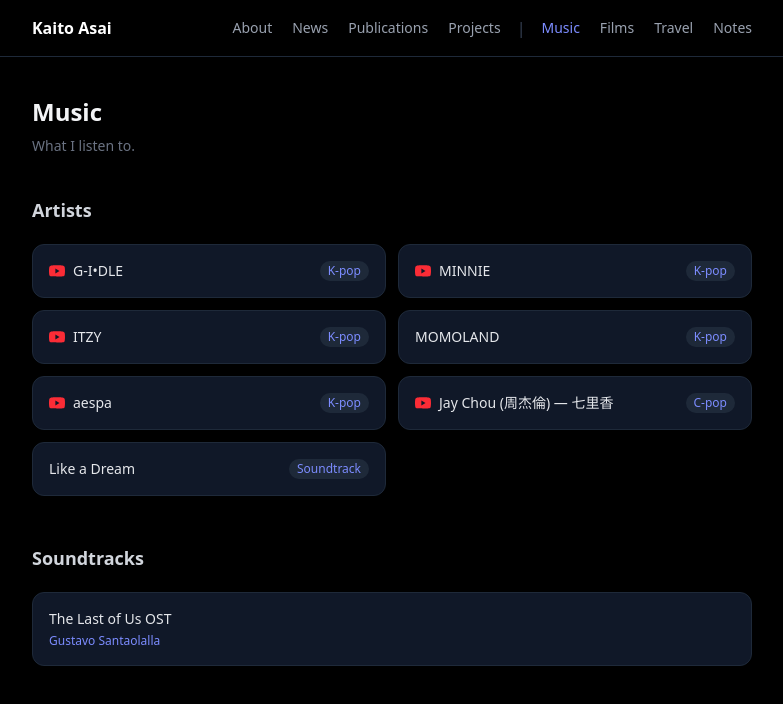
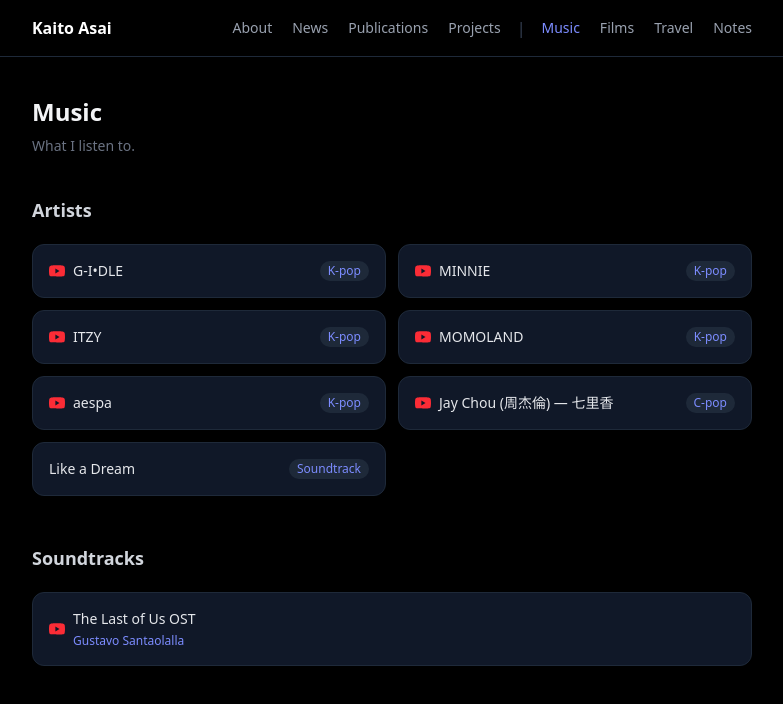
Before and after one commit to s1280061/my-portfolio, a Next.js app: page /music in a window 1280 px wide. Shown: the top 704 px of the page, without its empty margins (248-1031 px from the left). Built offline with nearby package versions, Linux system fonts and the light colour scheme.

Commit message:
Fix music YouTube links for MINNIE, MOMOLAND, and OST

```diff
--- a/app/music/page.tsx
+++ b/app/music/page.tsx
@@ -7,7 +7,7 @@
   {
     name: "MINNIE",
     genre: "K-pop",
-    url: "https://youtu.be/_lQxaYmt0DQ?si=fGJRjqdbfxv-OwXl",
+    url: "https://www.youtube.com/watch?v=_lQxaYmt0DQ",
   },
   {
     name: "ITZY",
@@ -17,7 +17,7 @@
   {
     name: "MOMOLAND",
     genre: "K-pop",
-    url: null,
+    url: "https://www.youtube.com/watch?v=txWmd7QKFe8",
   },
   {
     name: "aespa",
@@ -37,7 +37,11 @@
 ];
 
 const soundtracks = [
-  { title: "The Last of Us OST", composer: "Gustavo Santaolalla" },
+  {
+    title: "The Last of Us OST",
+    composer: "Gustavo Santaolalla",
+    url: "https://youtu.be/AlwVQMthv9M?si=s4psFWkdan571PVM",
+  },
 ];
 
 const YoutubeIcon = () => (
@@ -86,10 +90,19 @@
             <h2 className="text-lg font-semibold mb-5 text-gray-300">Soundtracks</h2>
             <div className="space-y-3">
               {soundtracks.map((s) => (
-                <div key={s.title} className="p-4 bg-gray-900 rounded-xl border border-gray-800">
-                  <p className="font-medium text-sm text-gray-200">{s.title}</p>
-                  <p className="text-xs text-[#7C8CFF] mt-1">{s.composer}</p>
-                </div>
+                <a
+                  key={s.title}
+                  href={s.url}
+                  target="_blank"
+                  rel="noopener noreferrer"
+                  className="flex items-center gap-2 p-4 bg-gray-900 rounded-xl border border-gray-800 hover:border-[#7C8CFF] transition-colors group"
+                >
+                  <YoutubeIcon />
+                  <div>
+                    <p className="font-medium text-sm text-gray-200 group-hover:text-[#7C8CFF] transition-colors">{s.title}</p>
+                    <p className="text-xs text-[#7C8CFF] mt-1">{s.composer}</p>
+                  </div>
+                </a>
               ))}
             </div>
           </div>
```
